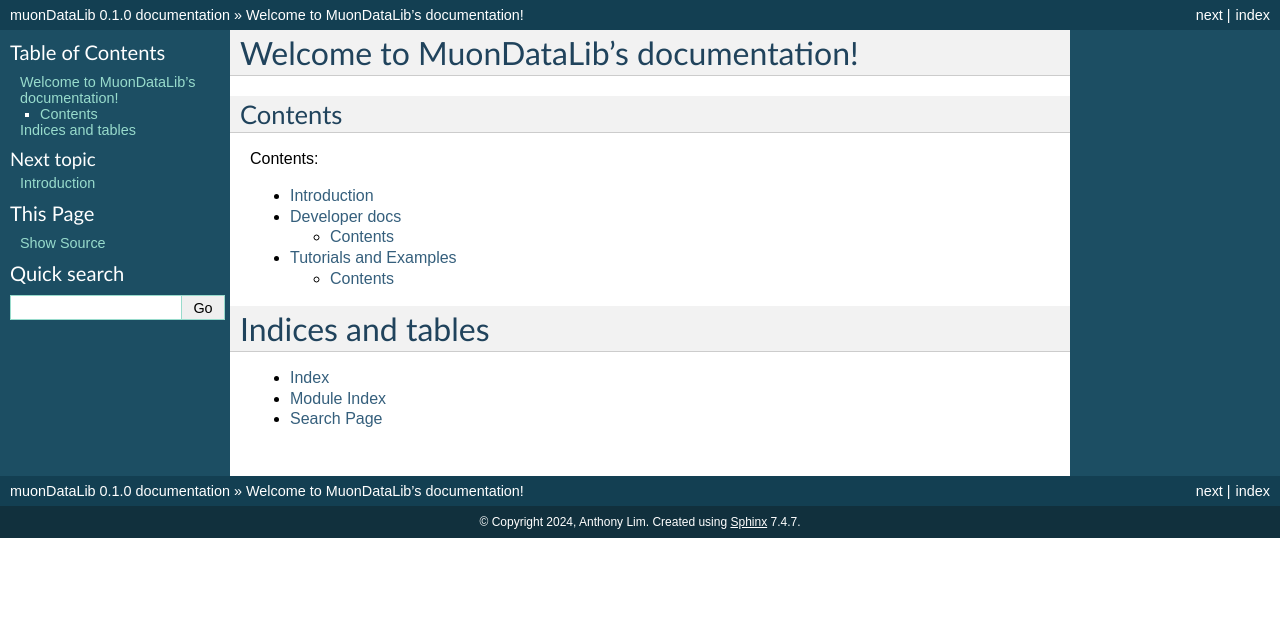
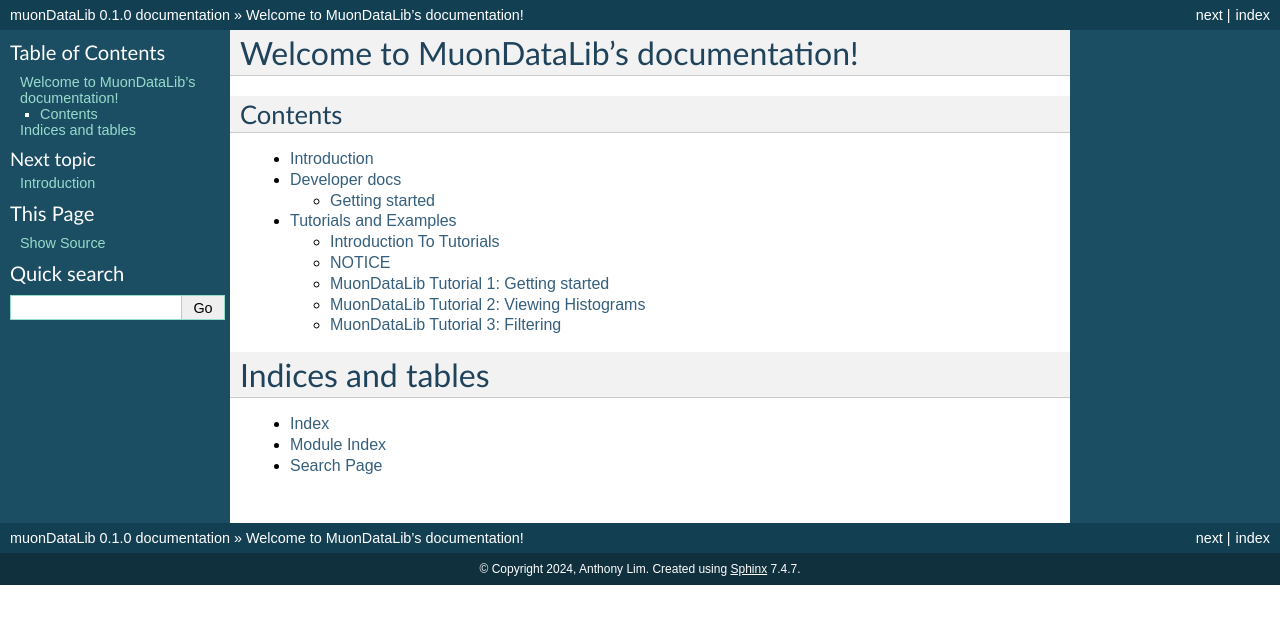
Before and after one commit to ISISMuon/MuonDataLib, a Sphinx documentation site: the page built from docs/source/index.rst, in a window 1280 px wide. Shown: the top 624 px of the page. Built offline with Sphinx 7.4.7, drawn with Linux system fonts in a browser that asks for light colours.

Commit message:
update index

```diff
--- a/docs/source/index.rst
+++ b/docs/source/index.rst
@@ -11,7 +11,7 @@
 
 .. toctree::
    :maxdepth: 2
-   :caption: Contents:
+   :titlesonly:
 
    Introduction <intro>
    Developer docs <dev/index>
```
